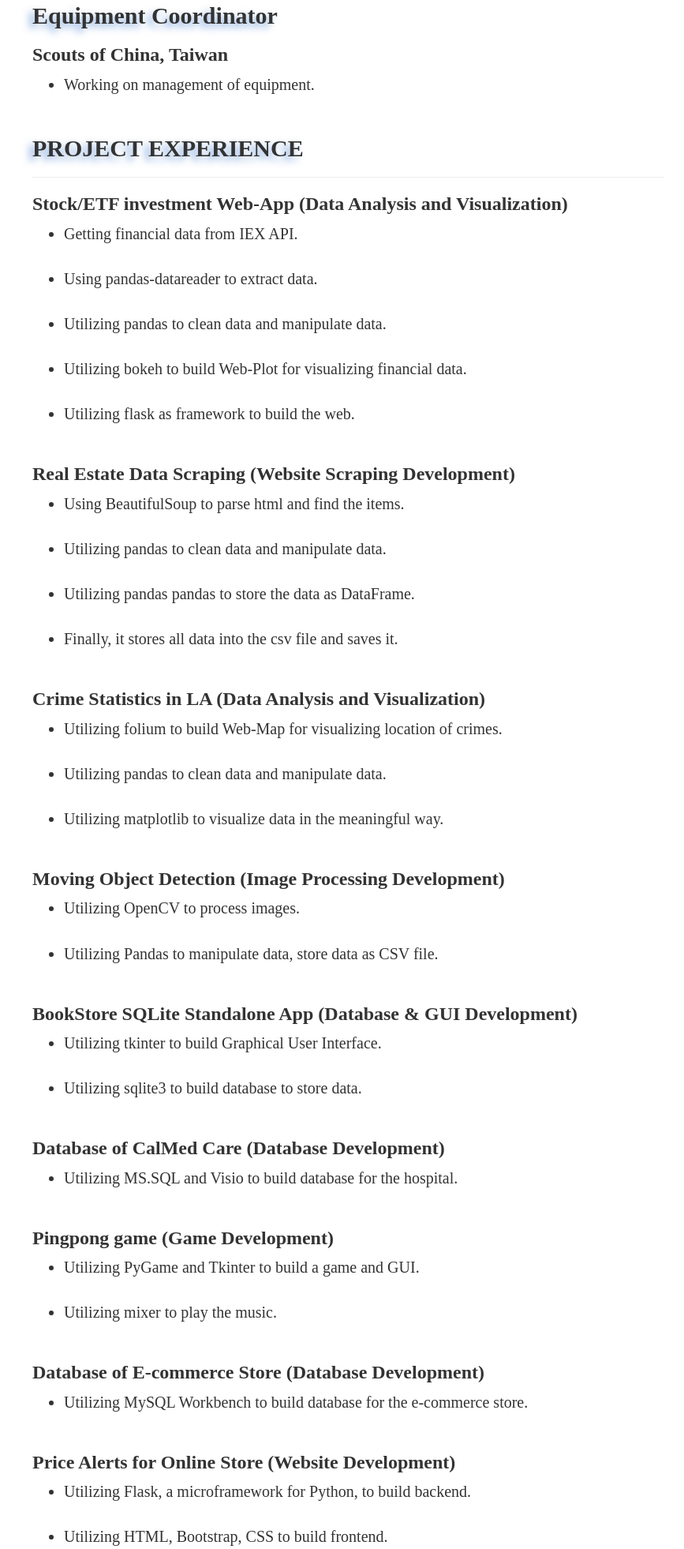
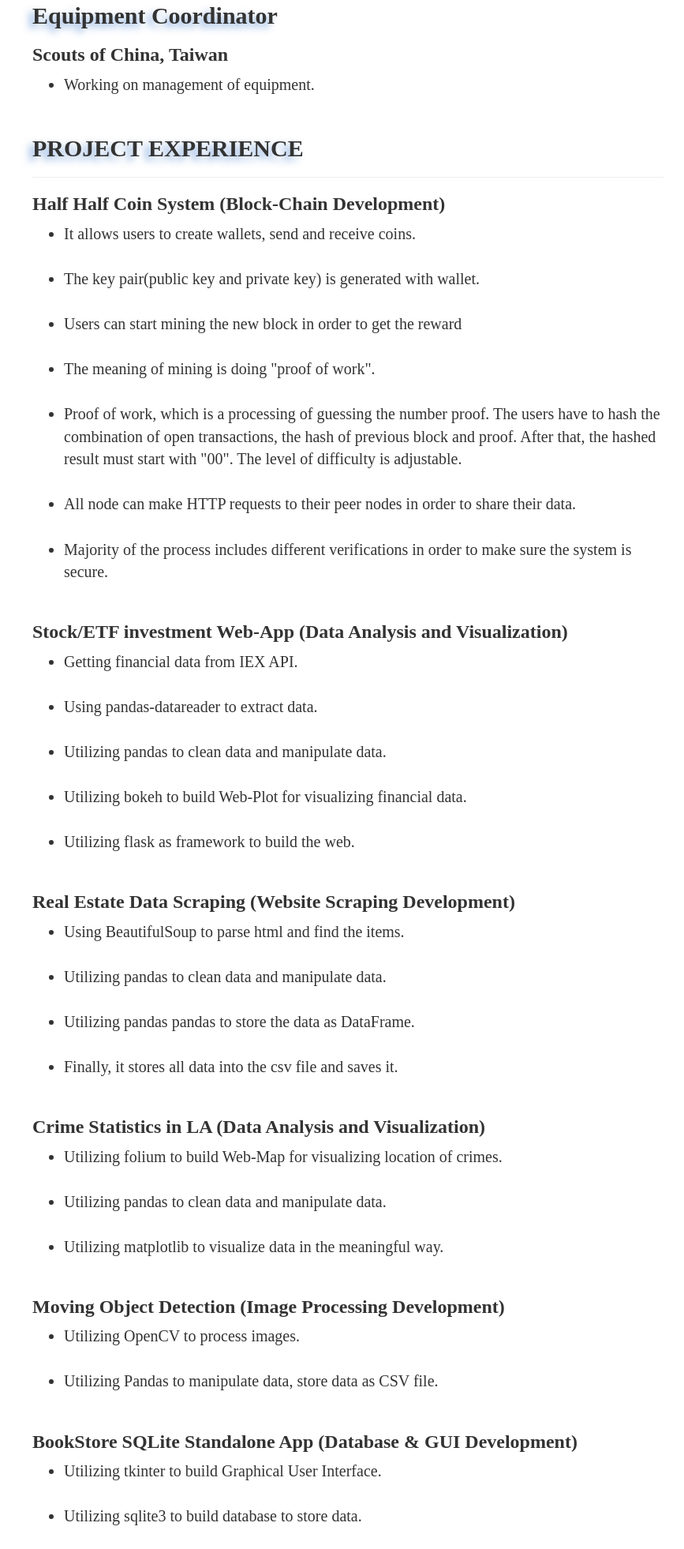
Before and after one commit to s777610/stock-etf-investment-full-stack, a Flask app: page /resume in a window 1280 px wide. Shown: the part 1339-3301 px from the top of the page at 79% size, without its empty margins (199-1066 px from the left). Run offline with Flask 2, Linux system fonts and the light colour scheme; some libraries are stand-ins or nearby versions.

Commit message:
change some content

```diff
--- a/src/app.py
+++ b/src/app.py
@@ -65,9 +65,5 @@ def search():
             return render_template("search.html", text="Could not find the security, please enter a valid ticker.")
 
 
-
-
-
-
 if __name__ == "__main__":
     app.run(debug=True, port=4883)
--- a/src/common/create_plot.py
+++ b/src/common/create_plot.py
@@ -49,8 +49,8 @@ def create_plot(ticker, name=None):
 
     # create new columns in order to plot
     df["Status"] = [inc_dec(close, open) for close, open in zip(df.close, df.open)]
-    df["Middle"] = (df.open + df.close) / 2
-    df["Height"] = abs(df.close - df.open)
+    #df["Middle"] = (df.open + df.close) / 2
+    #df["Height"] = abs(df.close - df.open)
 
     last_updated = df.index[-1]
 
--- a/src/templates/layout.html
+++ b/src/templates/layout.html
@@ -45,15 +45,7 @@
 
 
     <script type="text/javascript">
-        $("header img#picture").hover(function () {
-            $(this).css("width", "400px");
-        }, function () {
-            $(this).css("width", "160px");
-
-        });
-
         $(".draggable").draggable();
-
     </script>
 
 
--- a/src/templates/resume.html
+++ b/src/templates/resume.html
@@ -69,6 +69,17 @@
 
     <h2 id="project-experience">PROJECT EXPERIENCE</h2>
     <hr>
+
+    <h3>Half Half Coin System (Block-Chain Development)</h3>
+    <ul>
+    <li>It allows users to create wallets, send and receive coins.</li><br>
+    <li>The key pair(public key and private key) is generated with wallet.</li><br>
+    <li>Users can start mining the new block in order to get the reward</li><br>
+    <li>The meaning of mining is doing "proof of work".</li><br>
+    <li>Proof of work, which is a processing of guessing the number proof. The users have to hash the combination of open transactions, the hash of previous block and proof. After that, the hashed result must start with "00". The level of difficulty is adjustable.</li><br>
+    <li>All node can make HTTP requests to their peer nodes in order to share their data.</li><br>
+    <li>Majority of the process includes different verifications in order to make sure the system is secure.</li><br>
+    </ul>
 
     <h3>Stock/ETF investment Web-App (Data Analysis and Visualization)</h3>
     <ul>
```
Also changed, not shown: README.md, src/models/security.py (line endings or trailing spaces).
